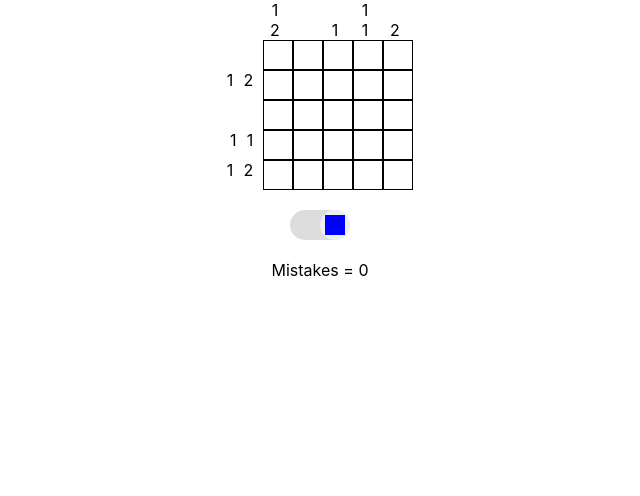
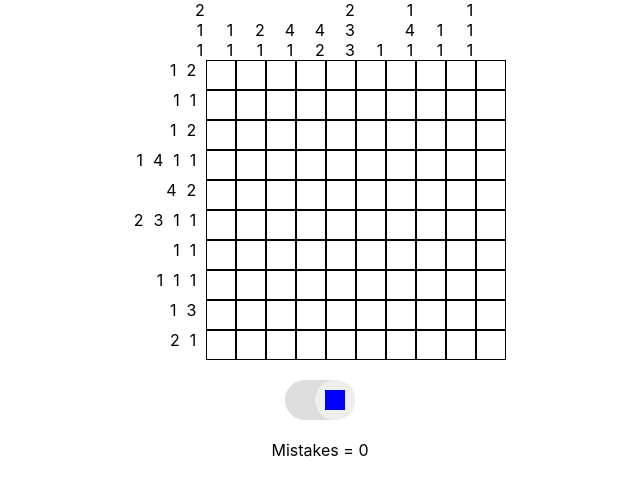
Before and after one commit to MaxLongBao/nonogram, a React (Create React App) app: page / in a window 1280 px wide. Shown: the top 496 px of the page, without its empty margins (320-960 px from the left). Built offline with nearby package versions, Linux system fonts and the light colour scheme.

Commit message:
test 10x10

```diff
--- a/src/App.js
+++ b/src/App.js
@@ -29,11 +29,11 @@ function App() {
         for (let j = 0; j < length; j++) {
           if (array[i][j] === 'o') {
             number++
-            if (j === (4)) {
+            if (j === (9)) {
               rowsArrayGroup.push(number)
               number = 0
             }
-          } else if (array[i][j] === 'x' || j === (4)) {
+          } else if (array[i][j] === 'x' || j === (9)) {
             if (number > 0) {
               rowsArrayGroup.push(number);
               number = 0
@@ -56,11 +56,11 @@ function App() {
         for (let j = 0; j < length; j++) {
           if (array[j][i] === 'o') {
             number++
-            if (j === (4)) {
+            if (j === (9)) {
               columnsArrayGroup.push(number)
               number = 0
             }
-          } else if (array[j][i] === 'x' || j === (4)) {
+          } else if (array[j][i] === 'x' || j === (9)) {
             if (number > 0) {
               columnsArrayGroup.push(number);
               number = 0
@@ -81,12 +81,12 @@ function App() {
   const [columns, setColumns] = useState(null);
 
   useEffect(() => {
-    setMatrix(generateMatrix(5))
+    setMatrix(generateMatrix(10))
   }, [])
 
   useEffect(() => {
-      setRows(findRows(matrix, 5))
-      setColumns(findColumns(matrix, 5))
+      setRows(findRows(matrix, 10))
+      setColumns(findColumns(matrix, 10))
   }, [matrix])
 
   const handleSwitch = () => {
--- a/src/components/Switch/index.js
+++ b/src/components/Switch/index.js
@@ -25,7 +25,7 @@ const Switch = (props) => {
   }
 
   return (
-    <div className='switch' onClick={handleSwitch} style={toggleStyle}>
+    <div className='switch' style={toggleStyle} onClick={handleSwitch}>
       <div className='toggle'>
         <div className='square' style={squareStyle}>
         </div>
--- a/src/components/Switch/styled.css
+++ b/src/components/Switch/styled.css
@@ -1,15 +1,15 @@
 .switch {
   display: flex;
   margin: 20px auto;
-  height: 30px;
-  width: 60px;
+  height: 40px;
+  width: 70px;
   background-color: #dddddd;
   border-radius: 20px;
 }
 
 .toggle {
-  width: 30px;
-  height: 30px;
+  width: 40px;
+  height: 40px;
   background-color: #efefef;
   border-radius: 40px;
   display: flex;
```
